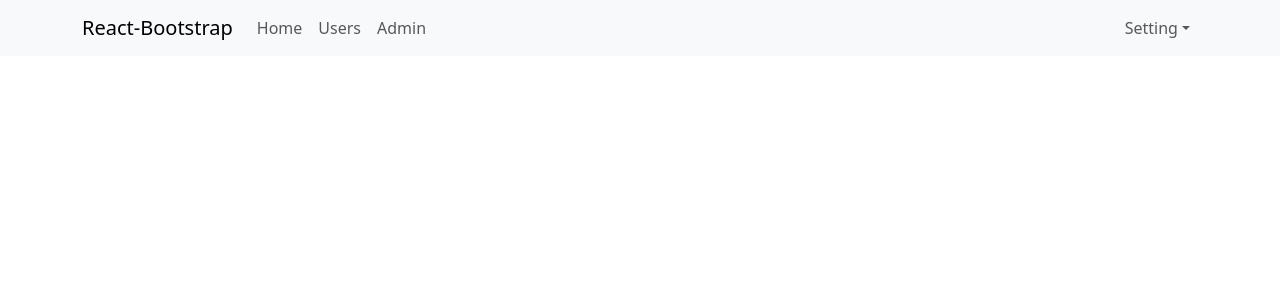
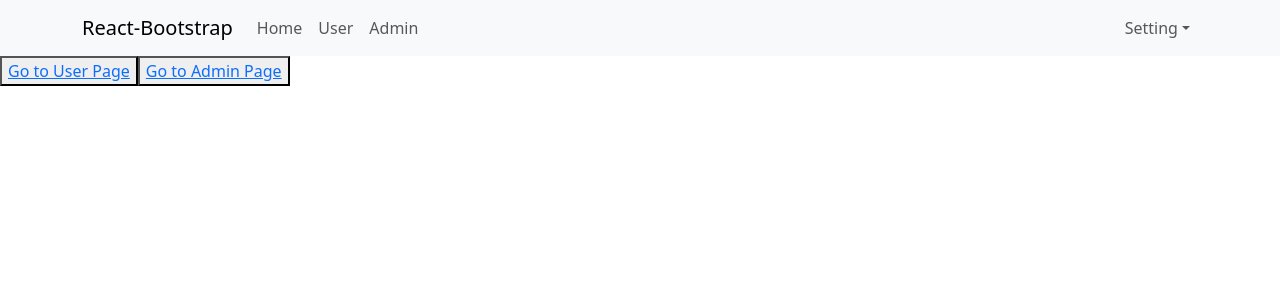
Before and after one commit to hunggtham/React-learning, a React (Create React App) app: page / in a window 1280 px wide. Shown: the top 300 px of the page. Built offline with nearby package versions, Linux system fonts and the light colour scheme.

Commit message:
setting route

```diff
--- a/src/App.js
+++ b/src/App.js
@@ -1,12 +1,16 @@
 // import logo from './logo.svg';
 import './App.css';
 import Header from "./components/Header/Header";
+import { Link } from 'react-router-dom';
 
 function App() {
   return (
     <div className="app-container">
       <header className="App-header">
         <Header />
+        <button><Link to="/users">Go to User Page</Link></button>
+        <button><Link to="/admins">Go to Admin Page</Link></button>
+
       </header>
     </div>
   );
--- /dev/null
+++ b/src/components/Admin/Admin.js
@@ -0,0 +1,8 @@
+
+const Admin = (props) => {
+    return (
+        <div>Admin component</div>
+    )
+}
+
+export default Admin;
--- a/src/components/Header/Header.js
+++ b/src/components/Header/Header.js
@@ -2,6 +2,7 @@
 import Nav from 'react-bootstrap/Nav';
 import Navbar from 'react-bootstrap/Navbar';
 import NavDropdown from 'react-bootstrap/NavDropdown';
+import { Link } from 'react-router-dom';
 
 const Header = () => {
     return (
@@ -11,9 +12,9 @@
                 <Navbar.Toggle aria-controls="basic-navbar-nav" />
                 <Navbar.Collapse id="basic-navbar-nav">
                     <Nav className="me-auto">
-                        <Nav.Link href="#home">Home</Nav.Link>
-                        <Nav.Link href="#link">Users</Nav.Link>
-                        <Nav.Link href="#link">Admin</Nav.Link>
+                        <Link to="/" className="nav-link">Home</Link>
+                        <Link to="/users" className="nav-link">User</Link>
+                        <Link to="/admins" className="nav-link">Admin</Link>
 
                     </Nav>
                     <Nav>
--- /dev/null
+++ b/src/components/User/User.js
@@ -0,0 +1,8 @@
+
+const User = (props) => {
+    return (
+        <div>User component</div>
+    )
+}
+
+export default User;
--- a/src/index.js
+++ b/src/index.js
@@ -5,11 +5,21 @@
 import reportWebVitals from './reportWebVitals';
 
 import 'bootstrap/dist/css/bootstrap.min.css';
+import { BrowserRouter, Routes, Route } from "react-router-dom";
+import User from './components/User/User';
+import Admin from './components/Admin/Admin';
 
 const root = ReactDOM.createRoot(document.getElementById('root'));
 root.render(
+
   <React.StrictMode>
-    <App />
+    <BrowserRouter>
+      <Routes>
+        <Route path="/" element={<App />} />
+        <Route path="users" element={<User />} />
+        <Route path="admins" element={<Admin />} />
+      </Routes>
+    </BrowserRouter>
   </React.StrictMode>
 );
 
```
